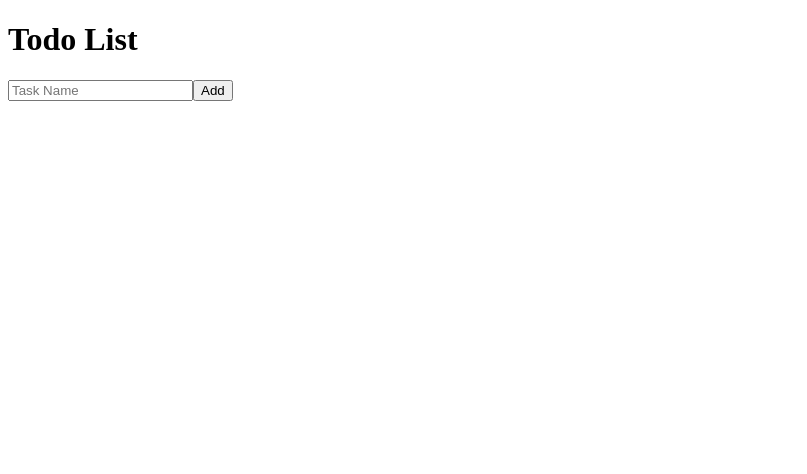
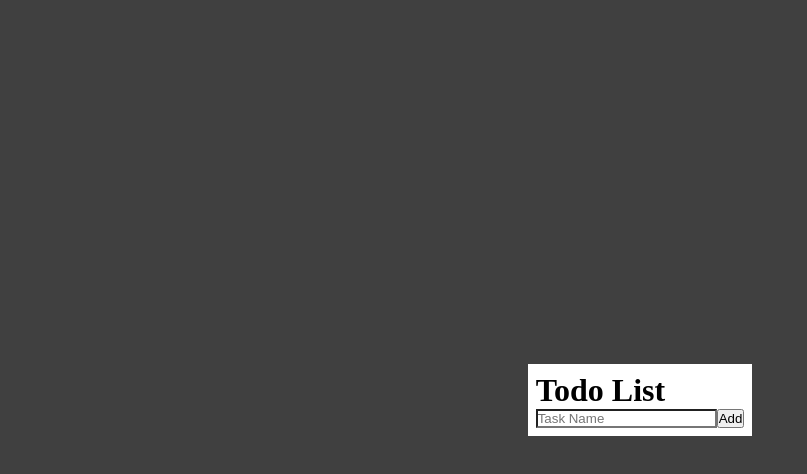
Before and after one commit to ericeidi/vue3-todo, a Vue app: page / in a window 1280 px wide. Shown: the top 474 px of the page, without its empty margins (0-807 px from the left). Built offline with nearby package versions, Linux system fonts and the light colour scheme.

Commit message:
Add a new styles and class

```diff
--- a/src/components/TheWelcome.vue
+++ b/src/components/TheWelcome.vue
@@ -31,6 +31,8 @@ export default {
 </script>
 
 <template>
+  <div class="container">
+    <div class="todo">
       <h1>Todo List</h1>
       <input v-model="newTask.name" type="text" placeholder="Task Name" />
       <button @click="addTask()" type="submit">Add</button>
@@ -45,4 +47,25 @@ export default {
           <button @click="removeTask(index)">X</button>
         </li>
       </ul>
+    </div>
+  </div>
 </template>
+
+<style scoped>
+.container {
+  width: 100%;
+  height: 100vh;
+  display: flex;
+  justify-content: center;
+  align-items: center;
+  background-color: #404040;
+}
+.todo {
+  background-color: #fff;
+  padding: 8px;
+}
+.todo input[type=text]{
+  min-width: 80%;
+  background-color: transparent;
+}
+</style>
--- a/src/views/HomeTodoView.vue
+++ b/src/views/HomeTodoView.vue
@@ -7,3 +7,11 @@ import TheWelcome from '@/components/TheWelcome.vue'
     <TheWelcome />
   </main>
 </template>
+
+<style>
+* {
+  margin: 0;
+  padding: 0;
+  box-sizing: border-box;
+}
+</style>
```
Lines whose indentation alone changed are shown as unchanged.
